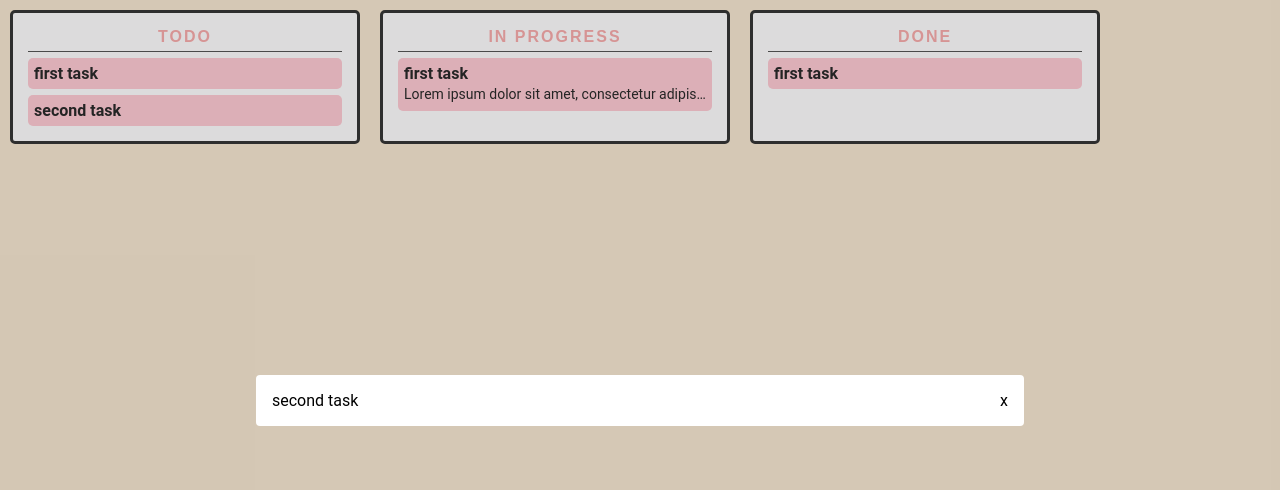
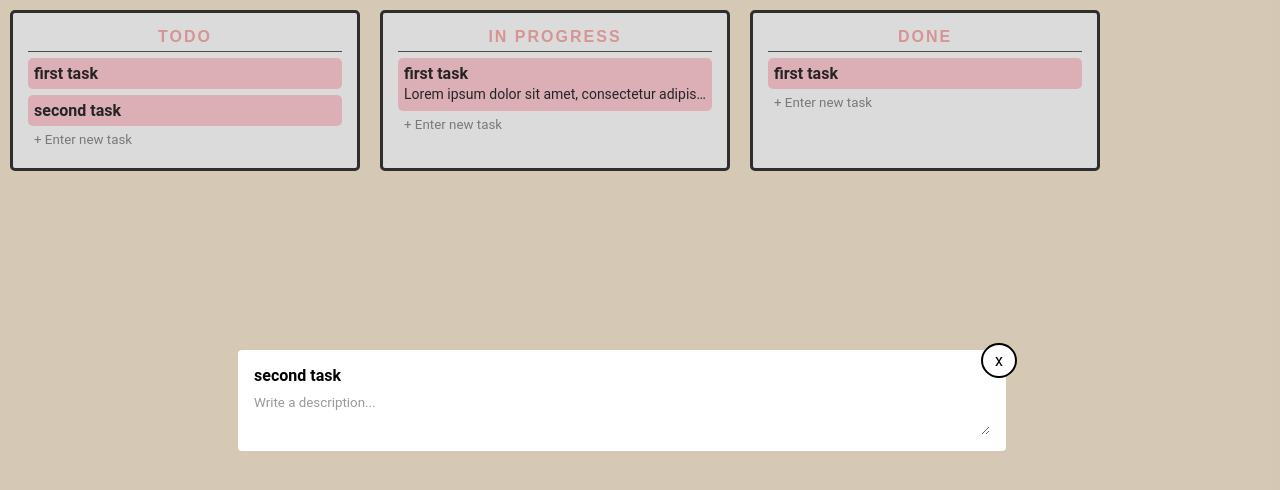
Before and after one commit to allonsmandy/trello, a Vue app: page / in a window 1280 px wide. Both pictures are taken after a click on the element "second task". Shown: the top 490 px of the page. Built offline with nearby package versions, Linux system fonts and the light colour scheme.

Commit message:
:rocket: (feat): implements adding and editing tasks

```diff
--- a/src/store/index.js
+++ b/src/store/index.js
@@ -1,7 +1,7 @@
 import Vue from 'vue';
 import Vuex from 'vuex';
 import defaultBoard from '../default-board';
-import { saveStatePlugin } from '../utils';
+import { saveStatePlugin, uuid } from '../utils';
 
 Vue.use(Vuex);
 
@@ -25,7 +25,19 @@ export default new Vuex.Store({
       };
     },
   },
-  mutations: {},
+  mutations: {
+    CREATE_TASK(state, { tasks, name }) {
+      tasks.push({
+        name,
+        id: uuid(),
+        description: '',
+      });
+    },
+    UPDATE_TASK(state, { task, key, value }) {
+      task[key] = value;
+      // Vue.set(task, key, value)
+    },
+  },
   actions: {},
   modules: {},
 });
--- a/src/views/Board.vue
+++ b/src/views/Board.vue
@@ -11,6 +11,8 @@
             {{ task.description }}
           </p>
         </div>
+
+        <input type="text" placeholder="+ Enter new task" @keyup.enter="createTask($event, column.tasks)" />
       </div>
     </div>
 
@@ -33,6 +35,13 @@ export default {
   methods: {
     goToTask(task) {
       this.$router.push({ name: 'task', params: { id: task.id } });
+    },
+    createTask(event, tasks) {
+      this.$store.commit('CREATE_TASK', {
+        tasks,
+        name: event.target.value,
+      });
+      event.target.value = '';
     },
   },
 };
@@ -72,6 +81,18 @@ export default {
       text-align: center;
       text-transform: uppercase;
     }
+
+    input {
+      background-color: $light;
+      border: none;
+      padding: 6px;
+      width: 100%;
+
+      &:hover,
+      &:focus {
+        outline: none;
+      }
+    }
   }
 
   &__task {
--- a/src/views/Task.vue
+++ b/src/views/Task.vue
@@ -1,10 +1,14 @@
 <template>
   <div class="task-view">
     <div class="task-view__content">
-      {{ task.name }}
-
-      <span class="task-view__close" @click="close">x</span>
+      <input type="text" :value="task.name" @change="updateTaskProperty($event, 'name')" />
+      <textarea
+        :class="{ 'empty-description': !task.description }"
+        :value="task.description || 'Write a description...'"
+        @change="updateTaskProperty($event, 'description')"
+      />
     </div>
+    <span class="task-view__close" @click="close">x</span>
   </div>
 </template>
 
@@ -21,6 +25,13 @@ export default {
   methods: {
     close() {
       this.$router.push({ name: 'board' });
+    },
+    updateTaskProperty(event, key) {
+      this.$store.commit('UPDATE_TASK', {
+        task: this.task,
+        key,
+        value: event.target.value,
+      });
     },
   },
 };
@@ -45,11 +56,43 @@ export default {
     border-radius: 4px;
     padding: 1rem;
     width: 60%;
+
+    input,
+    textarea {
+      display: block;
+      width: 100%;
+      border: none;
+
+      &:hover,
+      &:focus {
+        outline: none;
+      }
+    }
+
+    input {
+      font-size: 16px;
+      font-weight: 600;
+    }
+
+    textarea {
+      padding: 10px 0px;
+    }
   }
 
   &__close {
+    border-radius: 50%;
+    padding: 6px 12px;
+    background: white;
     cursor: pointer;
+    position: relative;
+    bottom: 40px;
+    right: 25px;
     float: right;
+    border: 2px solid black;
+  }
+
+  .empty-description {
+    color: lighten(black, 60%);
   }
 }
 </style>
```
